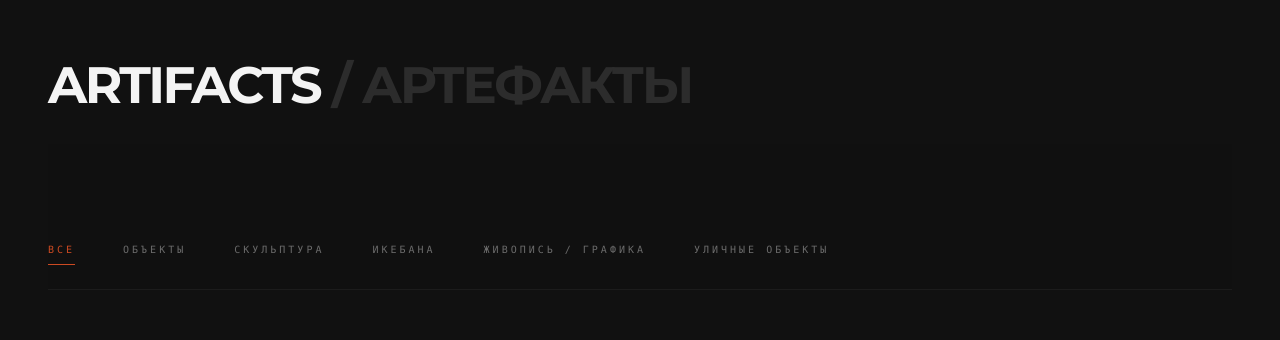
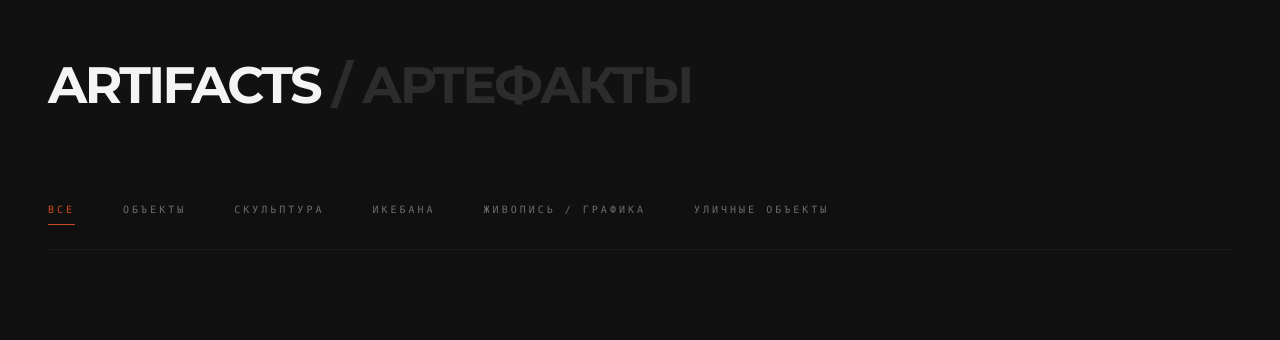
Before and after one commit to waber7777/KommunarkaSite, a Next.js app: page / in a window 1280 px wide. Shown: the part 2220-2560 px from the top of the page. Built offline with nearby package versions, Linux system fonts and the light colour scheme; no server answers.

Commit message:
style: exactly align sticky categories with subtitle, make subtitle orange

```diff
--- a/src/components/ArtGallery.tsx
+++ b/src/components/ArtGallery.tsx
@@ -80,10 +80,10 @@
         : artworks.filter(art => art.collection === activeCollection);
 
     return (
-        <section className="pt-16 pb-32 px-6 md:px-12 bg-background relative">
+        <section className="pt-2 pb-32 px-6 md:px-12 bg-background relative">
             <div className="max-w-7xl mx-auto space-y-16">
                 {/* Filter Navigation */}
-                <div className="flex flex-wrap gap-x-12 gap-y-6 border-b border-white/5 pb-6 sticky top-0 z-30 bg-background/95 backdrop-blur-md pt-[100px] md:pt-[90px] -mt-[60px]">
+                <div className="flex flex-wrap gap-x-12 gap-y-6 border-b border-white/5 pb-6 sticky top-0 z-30 bg-background/95 backdrop-blur-md pt-[48px] md:pt-[54px] -mt-[8px]">
                     {collections.map((col) => (
                         <button
                             key={col}
--- a/src/components/Navigation.tsx
+++ b/src/components/Navigation.tsx
@@ -37,7 +37,7 @@
                                 />
                                 OMMUNARKA
                             </span>
-                            <span className="flex justify-between w-full text-[6px] md:text-[10px] font-mono text-secondary group-hover:text-accent transition-colors duration-500 mt-1">
+                            <span className="flex justify-between w-full text-[6px] md:text-[10px] font-mono text-accent transition-colors duration-500 mt-1">
                                 {"Art Studio / Moscow".toUpperCase().split("").map((char, index) => (
                                     <span key={index}>{char === " " ? "\u00A0" : char}</span>
                                 ))}
```
